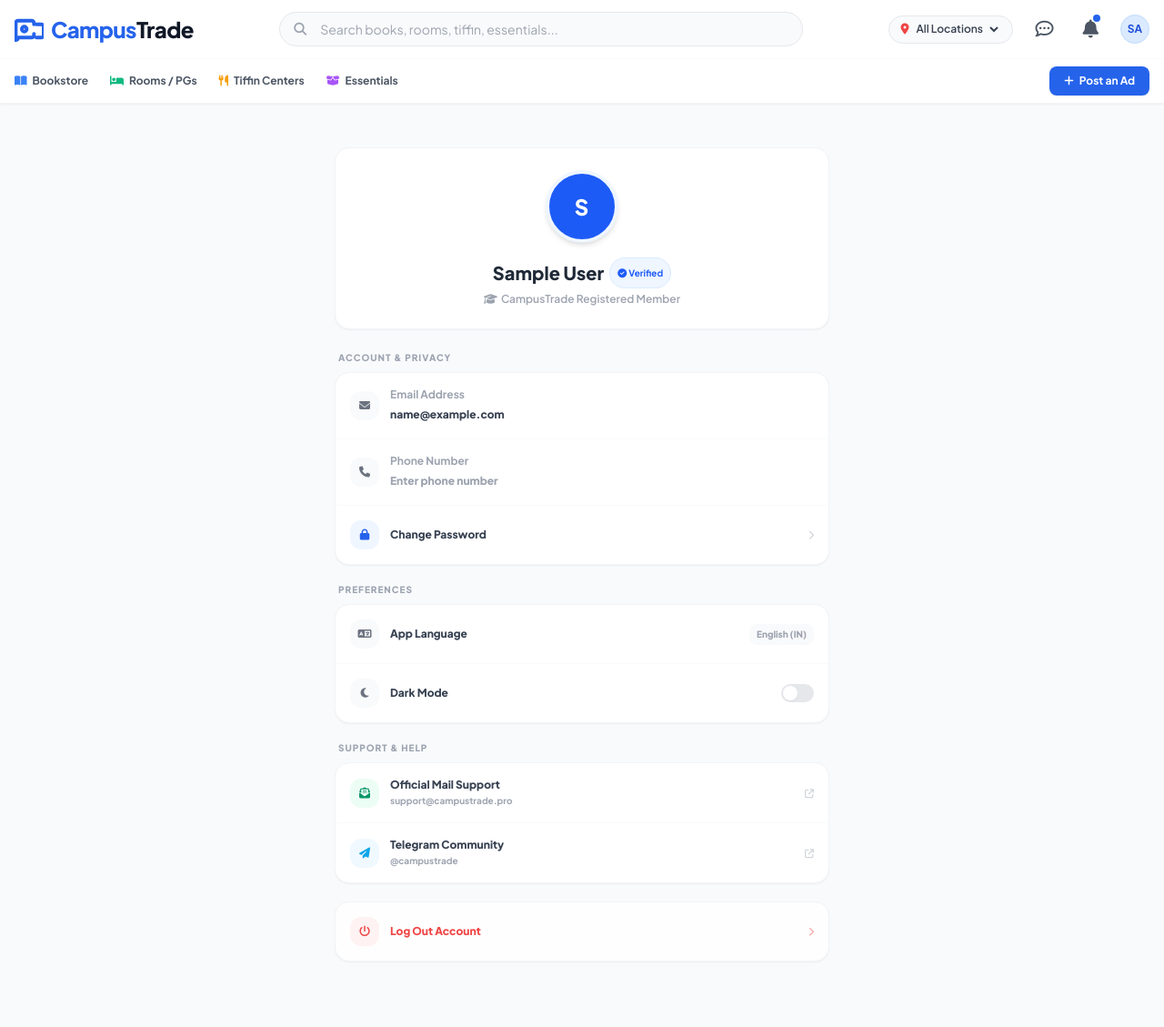
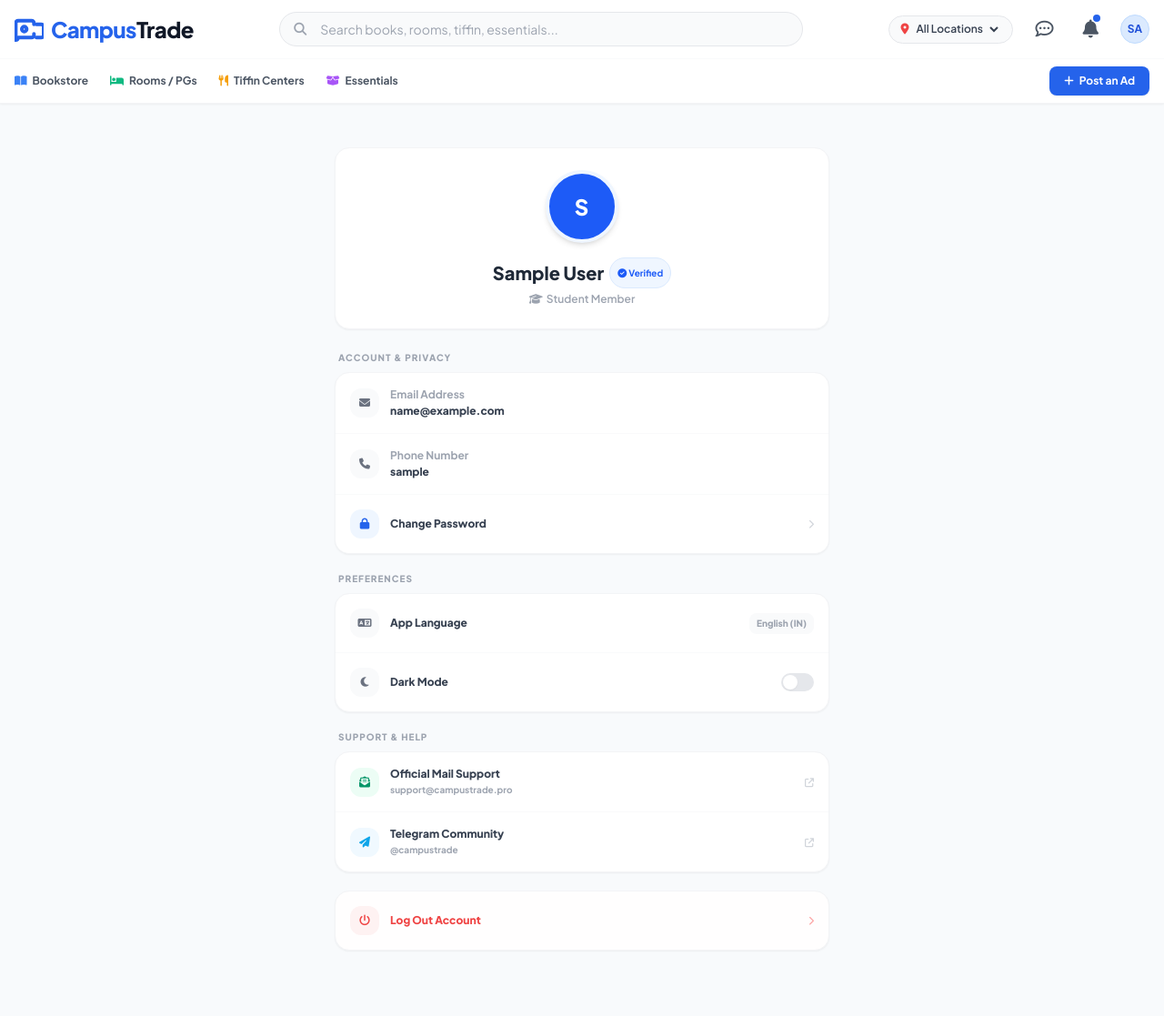
Before and after one commit to priyanshu1815/CampusTrade, a Flask app: page /profile in a window 1280 px wide. Shown: the whole page at 91% size. After the commit the page ends 1046 px from the top, so only its background shows below. Run offline with Flask 3, Linux system fonts and the light colour scheme; the visitor is signed in with stand-in values (Sample User, id 1); data that the repository does not hold is empty; some libraries are stand-ins or nearby versions.

Commit message:
Complete live linkage of user data models, active password reset route, and persistent dark mode styling

```diff
--- a/app.py
+++ b/app.py
@@ -586,6 +586,8 @@ def listings():
     # Ab ye dynamic data tumhari nayi file my_listings.html par jayega
     return render_template('my_listings.html', items=items)
 
+from werkzeug.security import generate_password_hash
+
 @app.route('/profile')
 def profile():
     user_id = session.get('user_id')
@@ -593,13 +595,62 @@ def profile():
         flash('Please login to view your profile!', 'warning')
         return redirect(url_for('login'))
 
-    # Supabase authentication ya users data store table se details fetch karne ka pipeline
-    # User email ko automatic session data se fetch karke navbar/cards inject karna
-    if 'user_email' not in session:
-        # User session verification fallback state
-        session['user_email'] = session.get('email', 'student@campustrade.pro')
+    # Database se user ki taji details (email, phone, name) nikalte hain
+    try:
+        db = get_db()
+        cursor = db.cursor(cursor_factory=DictCursor)
+        cursor.execute("SELECT name, email, phone, role FROM users WHERE id = %s", (user_id,))
+        user_data = cursor.fetchone()
+        cursor.close()
+
+        if user_data:
+            # Session ko fresh data se update kar dete hain
+            session['user_name'] = user_data['name']
+            session['user_email'] = user_data['email']
+            session['user_phone'] = user_data['phone'] if user_data['phone'] else ''
+            session['user_role'] = user_data['role']
+    except Exception as e:
+        print("Profile route database error:", e)
 
     return render_template('profile.html')
 
+@app.route('/update_password', methods=['POST'])
+def update_password():
+    user_id = session.get('user_id')
+    if not user_id:
+        return redirect(url_for('login'))
+
+    current_password = request.form.get('current_password')
+    new_password = request.form.get('new_password')
+
+    if not current_password or not new_password:
+        flash("Bhai, dono fields bharna zaroori hai!", "danger")
+        return redirect(url_for('profile'))
+
+    try:
+        db = get_db()
+        cursor = db.cursor(cursor_factory=DictCursor)
+
+        # Pehle check karo ki purana password sahi hai ya nahi
+        cursor.execute("SELECT password FROM users WHERE id = %s", (user_id,))
+        user = cursor.fetchone()
+
+        if user and check_password_hash(user['password'], current_password):
+            # Naye password ko securely hash karo
+            hashed_password = generate_password_hash(new_password)
+            cursor.execute("UPDATE users SET password = %s WHERE id = %s", (hashed_password, user_id))
+            db.commit()
+            flash("Password successfully update ho gaya hai, bhai!", "success")
+        else:
+            flash("Purana password galat hai! Dobara check karo.", "danger")
+
+        cursor.close()
+    except Exception as e:
+        if 'db' in locals(): db.rollback()
+        print("Password Update Error:", e)
+        flash("Error updating password.", "danger")
+
+    return redirect(url_for('profile'))
+
 if __name__ == '__main__':
     app.run(host='0.0.0.0', port=5000, debug=True)
--- a/templates/profile.html
+++ b/templates/profile.html
@@ -1,122 +1,120 @@
 {% extends 'base.html' %}
 
 {% block content %}
-<div class="max-w-xl mx-auto my-6 sm:my-12 px-4 pb-24 md:pb-6 transition-colors duration-300" id="profile-container">
+<div class="max-w-xl mx-auto my-6 sm:my-12 px-4 pb-24 md:pb-6 transition-colors duration-300">
 
-    <!-- TOP CARD SECTION -->
     <div
-        class="bg-white rounded-2xl border border-gray-100 p-6 shadow-sm mb-6 flex flex-col items-center text-center relative overflow-hidden">
+        class="bg-white dark:bg-gray-800 dark:border-gray-700 rounded-2xl border border-gray-100 p-6 shadow-sm mb-6 flex flex-col items-center text-center relative overflow-hidden transition-colors">
 
-        <!-- Profile Avatar (Initials) -->
         <div
-            class="w-20 h-20 rounded-full bg-[#1d5bf7] text-white flex items-center justify-center text-2xl font-black shadow-md tracking-wider mb-4 border-4 border-blue-50">
+            class="w-20 h-20 rounded-full bg-[#1d5bf7] text-white flex items-center justify-center text-2xl font-black shadow-md tracking-wider mb-4 border-4 border-blue-50 dark:border-gray-700">
             <span id="avatar-initials">U</span>
         </div>
 
-        <!-- User Details -->
-        <h2 class="text-xl font-black text-gray-800 flex items-center gap-1.5 justify-center">
+        <h2 class="text-xl font-black text-gray-800 dark:text-white flex items-center gap-1.5 justify-center">
             <span id="profile-name">{{ session.get('user_name', 'Campus User') }}</span>
             <span
-                class="bg-blue-50 text-[#1d5bf7] text-[10px] font-bold px-2 py-0.5 rounded-full flex items-center gap-0.5 border border-blue-100">
+                class="bg-blue-50 dark:bg-blue-900/40 text-[#1d5bf7] dark:text-blue-400 text-[10px] font-bold px-2 py-0.5 rounded-full flex items-center gap-0.5 border border-blue-100 dark:border-blue-800">
                 <i class="fa-solid fa-circle-check text-[10px]"></i> Verified
             </span>
         </h2>
 
-        <p class="text-xs font-semibold text-gray-400 mt-1 flex items-center gap-1">
-            <i class="fa-solid fa-graduation-cap text-gray-400"></i> CampusTrade Registered Member
+        <p class="text-xs font-semibold text-gray-400 dark:text-gray-300 mt-1 flex items-center gap-1">
+            {% if session.get('user_role', '')|lower == 'owner' %}
+            <i class="fa-solid fa-hotel text-blue-500"></i> Property Owner
+            {% else %}
+            <i class="fa-solid fa-graduation-cap text-gray-400"></i> Student Member
+            {% endif %}
         </p>
     </div>
 
-    <!-- ACCOUNT OPTIONS SECTIONS -->
     <div class="space-y-5">
 
-        <!-- 1. Account Settings -->
         <div>
             <span class="text-[10px] font-black text-gray-400 uppercase tracking-widest block mb-2 px-1">Account &
                 Privacy</span>
-            <div class="bg-white rounded-2xl border border-gray-100 overflow-hidden shadow-sm divide-y divide-gray-50">
+            <div
+                class="bg-white dark:bg-gray-800 dark:border-gray-700 rounded-2xl border border-gray-100 overflow-hidden shadow-sm divide-y divide-gray-50 dark:divide-gray-700 transition-colors">
 
-                <!-- Email Address Field -->
                 <div class="p-4 flex items-center justify-between">
                     <div class="flex items-center gap-3">
                         <div
-                            class="w-8 h-8 rounded-xl bg-gray-50 text-gray-500 flex items-center justify-center text-xs">
+                            class="w-8 h-8 rounded-xl bg-gray-50 dark:bg-gray-700 text-gray-500 dark:text-gray-300 flex items-center justify-center text-xs">
                             <i class="fa-solid fa-envelope"></i></div>
                         <div>
                             <p class="text-xs text-gray-400 font-bold">Email Address</p>
-                            <input type="email" id="input-email"
-                                value="{{ session.get('user_email', session.get('email', '')) }}"
-                                class="text-xs font-extrabold text-gray-700 bg-transparent border-none outline-none mt-0.5 w-full focus:ring-0 p-0"
-                                placeholder="Enter your email">
+                            <p class="text-xs font-extrabold text-gray-700 dark:text-gray-200 mt-0.5">{{
+                                session.get('user_email', 'Not Setup') }}</p>
                         </div>
                     </div>
                 </div>
 
-                <!-- Phone Number Field -->
                 <div class="p-4 flex items-center justify-between">
                     <div class="flex items-center gap-3">
                         <div
-                            class="w-8 h-8 rounded-xl bg-gray-50 text-gray-500 flex items-center justify-center text-xs">
+                            class="w-8 h-8 rounded-xl bg-gray-50 dark:bg-gray-700 text-gray-500 dark:text-gray-300 flex items-center justify-center text-xs">
                             <i class="fa-solid fa-phone"></i></div>
                         <div>
                             <p class="text-xs text-gray-400 font-bold">Phone Number</p>
-                            <input type="text" id="input-phone"
-                                value="{{ session.get('user_phone', session.get('phone', '')) }}"
-                                class="text-xs font-extrabold text-gray-700 bg-transparent border-none outline-none mt-0.5 w-full focus:ring-0 p-0"
-                                placeholder="Enter phone number">
+                            <p class="text-xs font-extrabold text-gray-700 dark:text-gray-200 mt-0.5">
+                                {% if session.get('user_phone') %}{{ session.get('user_phone') }}{% else %}No Mobile
+                                Added{% endif %}
+                            </p>
                         </div>
                     </div>
                 </div>
 
-                <!-- Change Password Form Block -->
-                <div class="p-4 bg-white">
+                <div class="p-4 bg-white dark:bg-gray-800">
                     <button onclick="togglePasswordSection()"
                         class="w-full flex items-center justify-between transition group outline-none border-none bg-transparent p-0 cursor-pointer">
                         <div class="flex items-center gap-3">
                             <div
-                                class="w-8 h-8 rounded-xl bg-blue-50 text-blue-600 flex items-center justify-center text-xs">
+                                class="w-8 h-8 rounded-xl bg-blue-50 dark:bg-blue-900/30 text-blue-600 dark:text-blue-400 flex items-center justify-center text-xs">
                                 <i class="fa-solid fa-lock"></i></div>
-                            <span class="text-xs font-extrabold text-gray-700">Change Password</span>
+                            <span class="text-xs font-extrabold text-gray-700 dark:text-gray-200">Change Password</span>
                         </div>
                         <i id="pass-arrow"
-                            class="fa-solid fa-chevron-right text-[10px] text-gray-300 transition-transform"></i>
+                            class="fa-solid fa-chevron-right text-[10px] text-gray-300 dark:text-gray-500 transition-transform"></i>
                     </button>
 
-                    <div id="password-form-block" class="hidden mt-4 pt-4 border-t border-gray-50 space-y-3">
-                        <input type="password" placeholder="Current Password"
-                            class="w-full text-xs p-3 bg-gray-50 border border-gray-100 rounded-xl outline-none focus:border-blue-500">
-                        <input type="password" placeholder="New Password"
-                            class="w-full text-xs p-3 bg-gray-50 border border-gray-100 rounded-xl outline-none focus:border-blue-500">
-                        <button onclick="alert('Password feature linked to database update framework!')"
+                    <form id="password-form-block" method="POST" action="/update_password"
+                        class="hidden mt-4 pt-4 border-t border-gray-50 dark:border-gray-700 space-y-3">
+                        <input type="password" name="current_password" required placeholder="Current Password"
+                            class="w-full text-xs p-3 bg-gray-50 dark:bg-gray-700 dark:text-white border border-gray-100 dark:border-gray-600 rounded-xl outline-none focus:border-blue-500">
+                        <input type="password" name="new_password" required placeholder="New Password"
+                            class="w-full text-xs p-3 bg-gray-50 dark:bg-gray-700 dark:text-white border border-gray-100 dark:border-gray-600 rounded-xl outline-none focus:border-blue-500">
+                        <button type="submit"
                             class="w-full bg-[#1d5bf7] text-white font-bold text-xs py-2.5 rounded-xl hover:bg-blue-600 transition">Update
                             Password</button>
-                    </div>
+                    </form>
                 </div>
             </div>
         </div>
 
-        <!-- 2. Preferences -->
         <div>
             <span
                 class="text-[10px] font-black text-gray-400 uppercase tracking-widest block mb-2 px-1">Preferences</span>
-            <div class="bg-white rounded-2xl border border-gray-100 overflow-hidden shadow-sm divide-y divide-gray-50">
-                <div class="p-4 flex items-center justify-between cursor-pointer hover:bg-gray-50"
+            <div
+                class="bg-white dark:bg-gray-800 dark:border-gray-700 rounded-2xl border border-gray-100 dark:border-gray-700 overflow-hidden shadow-sm divide-y divide-gray-50 dark:divide-gray-700 transition-colors">
+                <div class="p-4 flex items-center justify-between cursor-pointer hover:bg-gray-50 dark:hover:bg-gray-700"
                     onclick="changeLanguage()">
                     <div class="flex items-center gap-3">
                         <div
-                            class="w-8 h-8 rounded-xl bg-gray-50 text-gray-500 flex items-center justify-center text-xs">
+                            class="w-8 h-8 rounded-xl bg-gray-50 dark:bg-gray-700 text-gray-500 dark:text-gray-300 flex items-center justify-center text-xs">
                             <i class="fa-solid fa-language"></i></div>
-                        <span class="text-xs font-extrabold text-gray-700">App Language</span>
+                        <span class="text-xs font-extrabold text-gray-700 dark:text-gray-200">App Language</span>
                     </div>
                     <span id="current-lang"
-                        class="text-[10px] font-black text-gray-400 bg-gray-50 px-2 py-1 rounded-lg">English (IN)</span>
+                        class="text-[10px] font-black text-gray-400 bg-gray-50 dark:bg-gray-700 px-2 py-1 rounded-lg">English
+                        (IN)</span>
                 </div>
+
                 <div class="p-4 flex items-center justify-between">
                     <div class="flex items-center gap-3">
                         <div
-                            class="w-8 h-8 rounded-xl bg-gray-50 text-gray-500 flex items-center justify-center text-xs">
+                            class="w-8 h-8 rounded-xl bg-gray-50 dark:bg-gray-700 text-gray-500 dark:text-gray-300 flex items-center justify-center text-xs">
                             <i class="fa-solid fa-moon"></i></div>
-                        <span class="text-xs font-extrabold text-gray-700">Dark Mode</span>
+                        <span class="text-xs font-extrabold text-gray-700 dark:text-gray-200">Dark Mode</span>
                     </div>
                     <div onclick="toggleDarkMode()" id="dark-toggle-bg"
                         class="w-9 h-5 bg-gray-200 rounded-full relative p-0.5 cursor-pointer transition-colors duration-200">
@@ -127,31 +125,32 @@
             </div>
         </div>
 
-        <!-- 3. Support -->
         <div>
             <span class="text-[10px] font-black text-gray-400 uppercase tracking-widest block mb-2 px-1">Support &
                 Help</span>
-            <div class="bg-white rounded-2xl border border-gray-100 overflow-hidden shadow-sm divide-y divide-gray-50">
+            <div
+                class="bg-white dark:bg-gray-800 dark:border-gray-700 rounded-2xl border border-gray-100 dark:border-gray-700 overflow-hidden shadow-sm divide-y divide-gray-50 dark:divide-gray-700 transition-colors">
                 <a href="mailto:support@campustrade.pro"
-                    class="p-4 flex items-center justify-between hover:bg-gray-50/50 transition">
+                    class="p-4 flex items-center justify-between hover:bg-gray-50/50 dark:hover:bg-gray-700/50 transition">
                     <div class="flex items-center gap-3">
                         <div
-                            class="w-8 h-8 rounded-xl bg-emerald-50 text-emerald-600 flex items-center justify-center text-xs">
+                            class="w-8 h-8 rounded-xl bg-emerald-50 dark:bg-emerald-900/30 text-emerald-600 dark:text-emerald-400 flex items-center justify-center text-xs">
                             <i class="fa-solid fa-envelope-open-text"></i></div>
                         <div>
-                            <p class="text-xs font-extrabold text-gray-700">Official Mail Support</p>
+                            <p class="text-xs font-extrabold text-gray-700 dark:text-gray-200">Official Mail Support</p>
                             <p class="text-[10px] font-bold text-gray-400 mt-0.5">support@campustrade.pro</p>
                         </div>
                     </div>
                     <i class="fa-solid fa-arrow-up-right-from-square text-[10px] text-gray-300"></i>
                 </a>
                 <a href="https://t.me/campustrade" target="_blank"
-                    class="p-4 flex items-center justify-between hover:bg-gray-50/50 transition">
+                    class="p-4 flex items-center justify-between hover:bg-gray-50/50 dark:hover:bg-gray-700/50 transition">
                     <div class="flex items-center gap-3">
-                        <div class="w-8 h-8 rounded-xl bg-sky-50 text-sky-500 flex items-center justify-center text-xs">
+                        <div
+                            class="w-8 h-8 rounded-xl bg-sky-50 dark:bg-sky-900/30 text-sky-500 dark:text-sky-400 flex items-center justify-center text-xs">
                             <i class="fa-solid fa-paper-plane"></i></div>
                         <div>
-                            <p class="text-xs font-extrabold text-gray-700">Telegram Community</p>
+                            <p class="text-xs font-extrabold text-gray-700 dark:text-gray-200">Telegram Community</p>
                             <p class="text-[10px] font-bold text-gray-400 mt-0.5">@campustrade</p>
                         </div>
                     </div>
@@ -160,11 +159,11 @@
             </div>
         </div>
 
-        <!-- 4. Account Controls -->
         <div>
-            <div class="bg-white rounded-2xl border border-gray-100 overflow-hidden shadow-sm">
+            <div
+                class="bg-white dark:bg-gray-800 dark:border-gray-700 rounded-2xl border border-gray-100 overflow-hidden shadow-sm transition-colors">
                 <a href="/logout"
-                    class="p-4 flex items-center justify-between hover:bg-red-50/50 transition bg-red-50/10">
+                    class="p-4 flex items-center justify-between hover:bg-red-50/50 dark:hover:bg-red-900/20 transition bg-red-50/10">
                     <div class="flex items-center gap-3">
                         <div class="w-8 h-8 rounded-xl bg-red-50 text-red-500 flex items-center justify-center text-xs">
                             <i class="fa-solid fa-power-off"></i></div>
@@ -187,6 +186,15 @@
                 document.getElementById("avatar-initials").innerText = nameText.charAt(0).toUpperCase();
             }
         }
+
+        // Load pre-existing Dark theme from Local Storage session context
+        if (localStorage.getItem('theme') === 'dark' || (!('theme' in localStorage) && window.matchMedia('(prefers-color-scheme: dark)').matches)) {
+            document.documentElement.classList.add('dark');
+            updateToggleUI(true);
+        } else {
+            document.documentElement.classList.remove('dark');
+            updateToggleUI(false);
+        }
     });
 
     function togglePasswordSection() {
@@ -205,13 +213,34 @@
         }
     }
 
+    // Actual Dark Mode Engine Swapper using HTML DOM selectors
     function toggleDarkMode() {
+        const root = document.documentElement;
+        if (root.classList.contains('dark')) {
+            root.classList.remove('dark');
+            localStorage.setItem('theme', 'light');
+            updateToggleUI(false);
+        } else {
+            root.classList.add('dark');
+            localStorage.setItem('theme', 'dark');
+            updateToggleUI(true);
+        }
+    }
+
+    function updateToggleUI(isDarkState) {
         const toggleBg = document.getElementById("dark-toggle-bg");
         const toggleCircle = document.getElementById("dark-toggle-circle");
+        if (!toggleBg || !toggleCircle) return;
 
-        toggleBg.classList.toggle('bg-blue-600');
-        toggleBg.classList.toggle('bg-gray-200');
-        toggleCircle.classList.toggle('translate-x-4');
+        if (isDarkState) {
+            toggleBg.classList.remove('bg-gray-200');
+            toggleBg.classList.add('bg-blue-600');
+            toggleCircle.classList.add('translate-x-4');
+        } else {
+            toggleBg.classList.remove('bg-blue-600');
+            toggleBg.classList.add('bg-gray-200');
+            toggleCircle.classList.remove('translate-x-4');
+        }
     }
 </script>
 {% endblock %}
```
